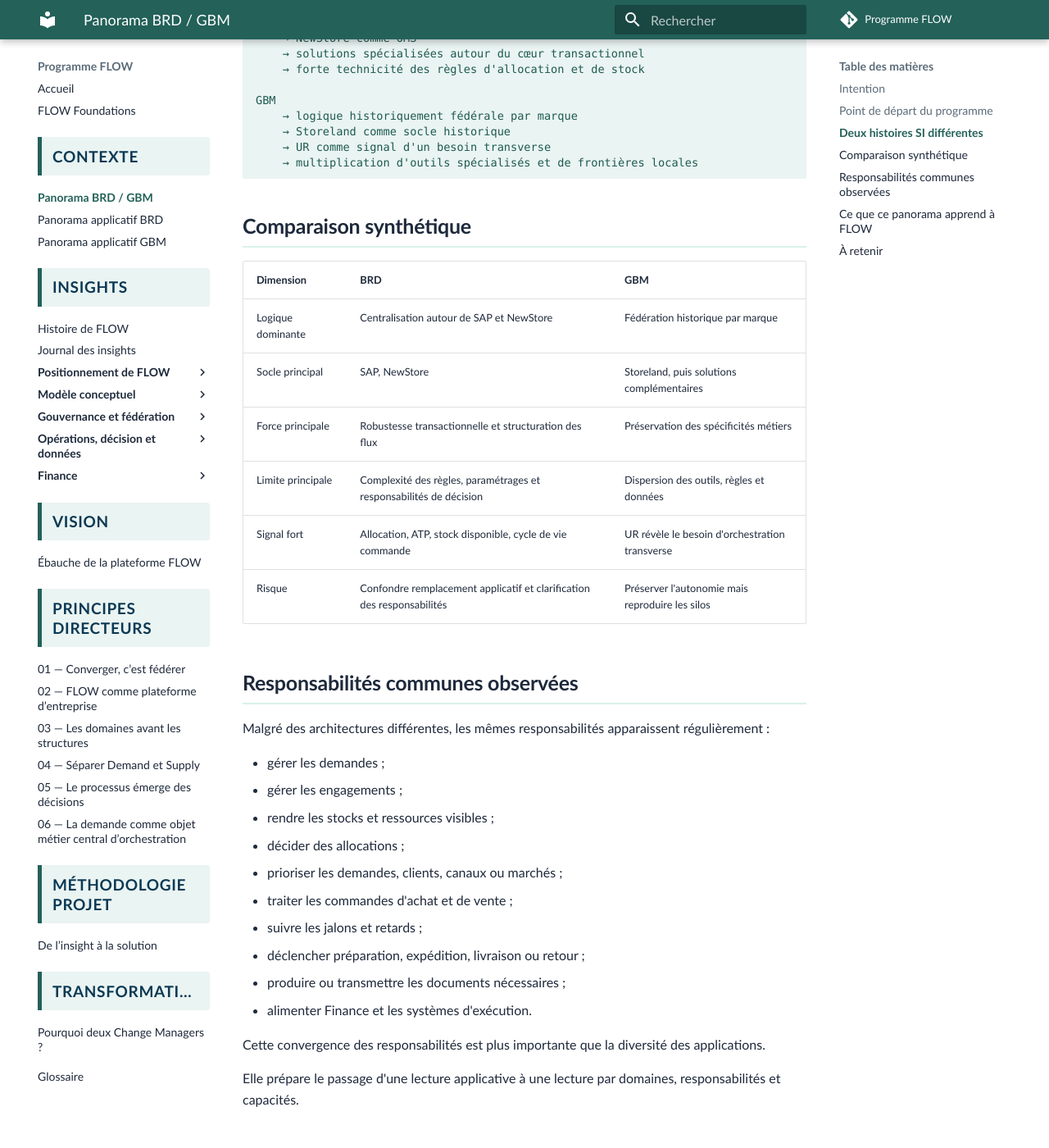
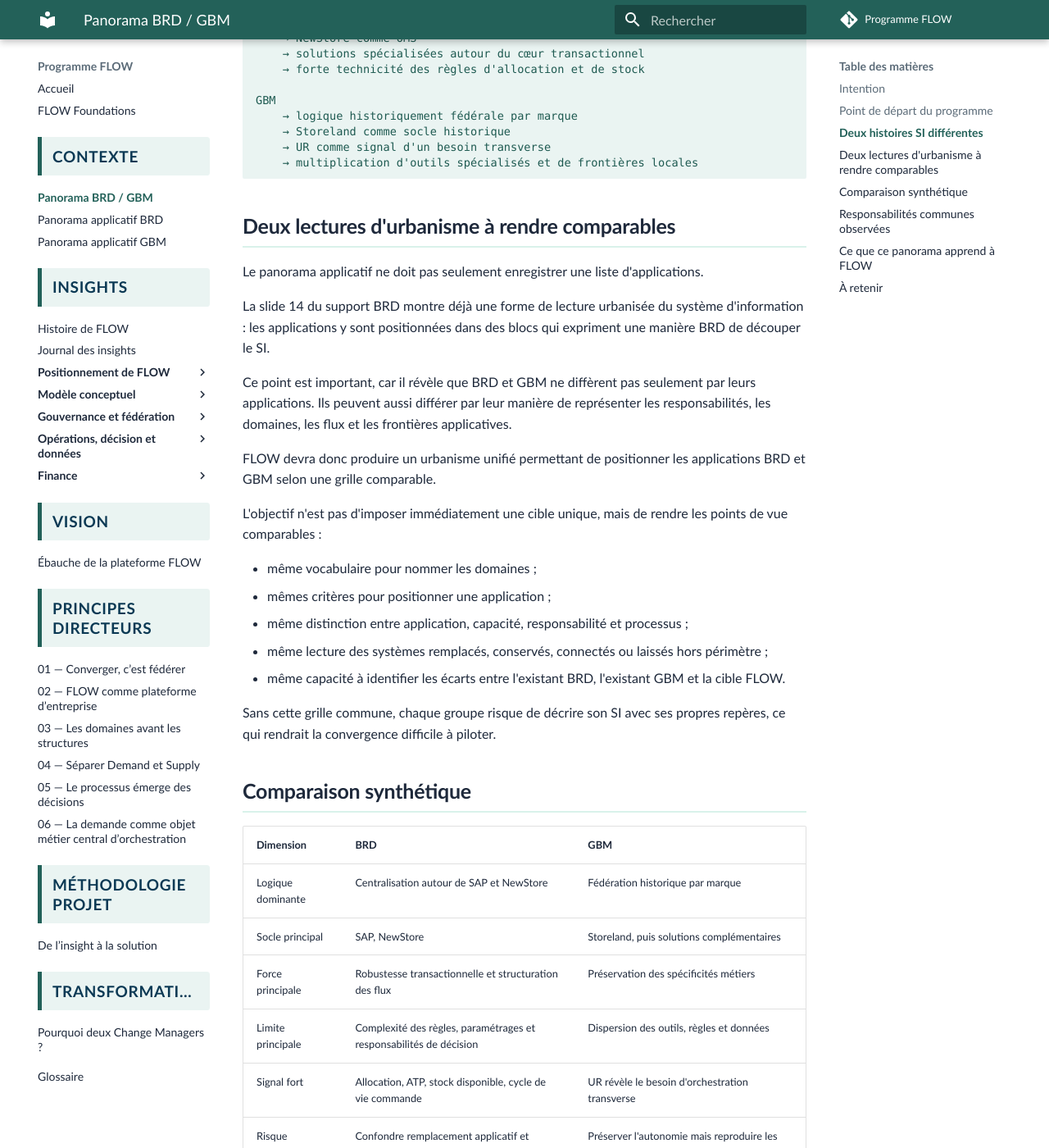
Before and after one commit to laurent-sintes/FLOW-Program, an MkDocs documentation site: the page built from docs/contexte/panorama-applicatif-brd-gbm.md, in a window 1280 px wide and 1400 px high, scrolled down 1112 px. Shown: the whole window at 82% size. Built offline with MkDocs 1.6.1 and Material for MkDocs 9.7.7, drawn with Linux system fonts in a browser that asks for light colours; comment, search, counter and statistics services are not loaded; some of the changed text lies outside the part shown.

Commit message:
Préciser l'enjeu d'urbanisme unifié FLOW

````diff
--- a/docs/contexte/panorama-applicatif-brd-gbm.md
+++ b/docs/contexte/panorama-applicatif-brd-gbm.md
@@ -43,6 +43,26 @@
     → multiplication d'outils spécialisés et de frontières locales
 ```
 
+## Deux lectures d'urbanisme à rendre comparables
+
+Le panorama applicatif ne doit pas seulement enregistrer une liste d'applications.
+
+La slide 14 du support BRD montre déjà une forme de lecture urbanisée du système d'information : les applications y sont positionnées dans des blocs qui expriment une manière BRD de découper le SI.
+
+Ce point est important, car il révèle que BRD et GBM ne diffèrent pas seulement par leurs applications. Ils peuvent aussi différer par leur manière de représenter les responsabilités, les domaines, les flux et les frontières applicatives.
+
+FLOW devra donc produire un urbanisme unifié permettant de positionner les applications BRD et GBM selon une grille comparable.
+
+L'objectif n'est pas d'imposer immédiatement une cible unique, mais de rendre les points de vue comparables :
+
+- même vocabulaire pour nommer les domaines ;
+- mêmes critères pour positionner une application ;
+- même distinction entre application, capacité, responsabilité et processus ;
+- même lecture des systèmes remplacés, conservés, connectés ou laissés hors périmètre ;
+- même capacité à identifier les écarts entre l'existant BRD, l'existant GBM et la cible FLOW.
+
+Sans cette grille commune, chaque groupe risque de décrire son SI avec ses propres repères, ce qui rendrait la convergence difficile à piloter.
+
 ## Comparaison synthétique
 
 | Dimension | BRD | GBM |
@@ -53,6 +73,7 @@
 | Limite principale | Complexité des règles, paramétrages et responsabilités de décision | Dispersion des outils, règles et données |
 | Signal fort | Allocation, ATP, stock disponible, cycle de vie commande | UR révèle le besoin d'orchestration transverse |
 | Risque | Confondre remplacement applicatif et clarification des responsabilités | Préserver l'autonomie mais reproduire les silos |
+| Enjeu d'urbanisme | Traduire une lecture déjà structurée du SI BRD dans une grille commune | Recomposer une lecture commune à partir d'un historique plus fédéral |
 
 ## Responsabilités communes observées
 
@@ -84,8 +105,14 @@
 - remplacer des applications sans clarifier les responsabilités métier ;
 - élargir indéfiniment son périmètre au motif que tout est connecté.
 
+FLOW doit aussi éviter un troisième piège : comparer BRD et GBM uniquement à partir des noms d'applications.
+
+La comparaison doit se faire à partir d'une grille d'urbanisme commune, faute de quoi deux applications peuvent sembler équivalentes alors qu'elles ne portent pas les mêmes responsabilités, ou sembler différentes alors qu'elles participent à la même capacité métier.
+
 ## À retenir
 
 Le contexte applicatif BRD / GBM confirme l'intuition fondatrice de FLOW :
 
 > Le remplacement de SAP et NewStore ne suffit pas à définir FLOW. Il faut identifier les responsabilités communes que l'entreprise doit gouverner durablement, puis décider quels systèmes FLOW remplace, connecte, orchestre ou laisse hors périmètre.
+
+Il confirme aussi un enjeu de méthode : FLOW devra redéfinir un urbanisme unifié pour rendre comparables les positionnements applicatifs des deux groupes dans le SI.
````
